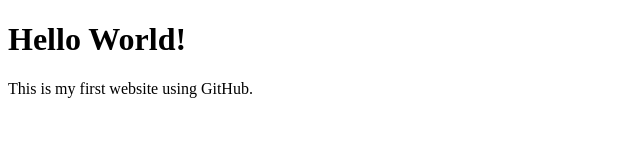
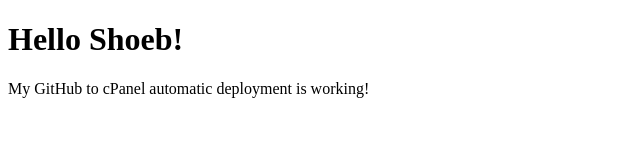
Before and after one commit to Shoeb9632/my-first-website, a plain HTML site: page index.html in a window 1280 px wide. Shown: the whole page, without its empty margins (0-640 px from the left). Drawn offline with Linux system fonts and the light colour scheme.

Commit message:
Update index.html with new title and content

```diff
--- a/index.html
+++ b/index.html
@@ -1,13 +1,11 @@
 <!DOCTYPE html>
-<html>
+<html lang="en">
 <head>
-    <title>My First Website</title>
+    <meta charset="UTF-8">
+    <title>Shoeb Ahmed - My Website</title>
 </head>
 <body>
-
-    <h1>Hello World!</h1>
-
-    <p>This is my first website using GitHub.</p>
-
+    <h1>Hello Shoeb!</h1>
+    <p>My GitHub to cPanel automatic deployment is working!</p>
 </body>
 </html>
```
